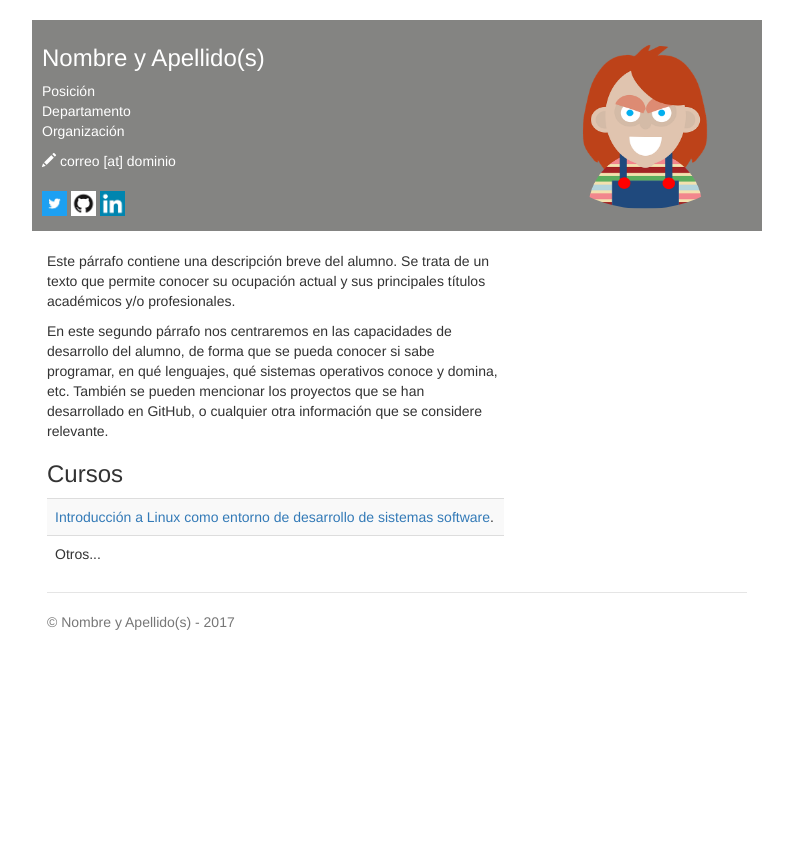
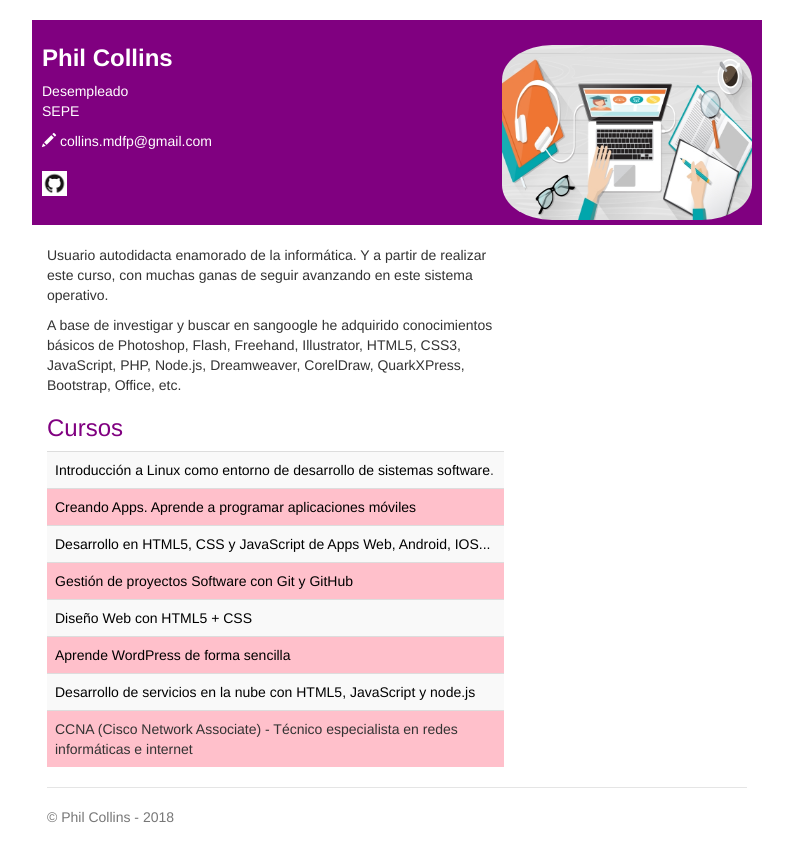
Before and after one commit to collins333/collins333.github.io, a plain HTML site: page index.html in a window 1280 px wide. Shown: the whole page, without its empty margins (243-1036 px from the left). Before the commit the page ends 800 px from the top, so only its background shows below. Drawn offline with nearby package versions, Linux system fonts and the light colour scheme.

Commit message:
tercera versión de la página web

```diff
--- a/css/style.css
+++ b/css/style.css
@@ -29,6 +29,30 @@ body {
   padding-top: 19px;
   color: #777;
   border-top: 1px solid #e5e5e5;
+}
+
+.circulo {
+  border-radius: 20%;
+}
+
+.fondo {
+  background-color: pink;
+}
+
+.nombre {
+  font-weight: bold;
+}
+
+.cursos {
+  color: purple;
+}
+
+.table a {
+  color: black;
+}
+
+.table a:hover {
+  color: blue;
 }
 
 /* Customize container */
@@ -96,7 +120,7 @@ body {
   padding: 5px 10px;
   color: #fff;
   text-align: left;
-  background-color: #848482;
+  background-color: purple;
 }
 
 .header-bar .address {
--- a/index.html
+++ b/index.html
@@ -3,12 +3,12 @@
 <html>
   <head>
     <meta charset="utf-8">
-    <meta name="description" content="Página de ejemplo del MOOC de LINUX - UPM.">
+    <meta name="description" content="Proyecto final del MOOC de LINUX">
     <!--Sustituir por los datos del alumno-->
-    <meta name="author" content="Nombre y Apellido(s)">
+    <meta name="author" content="Phil Collins">
 
     <!--Sustituir por los datos del alumno-->
-    <title>Nombre y Apellido(s)</title>
+    <title>Phil Collins</title>
 
     <link href="css/bootstrap.min.css" rel="stylesheet">
     <link href="css/style.css" rel="stylesheet">
@@ -17,45 +17,50 @@
   <body>
     <div class="container header-bar">
       <!--Sustituir por los datos del alumno-->
-      <h3>Nombre y Apellido(s) <span><img style="width: 214px; height: 164px;" class='img-circle' alt="Nombre y Apellido(s)" src="img/foto.png" align="right"></span></h3>
+      <h3 class="nombre">Phil Collins <span><img style="width: 250px; height: 175px;" class='circulo' alt="Phil Collins" src="img/foto2.png" align="right"></span></h3>
       <p>
         <!--Sustituir por los datos del alumno-->
-        Posición<br>
-        Departamento<br>
-        Organización
+        Desempleado<br>
+        SEPE
       </p>
       <address>
         <!--Sustituir por los datos del alumno-->
-        <span class='glyphicon glyphicon-pencil'></span> correo [at] dominio <br>
+        <span class='glyphicon glyphicon-pencil'></span> collins.mdfp@gmail.com <br>
       </address>
 
       <!--Sustituir por los datos del alumno-->
-      <p><a href="http://twitter.com/usuario" target="blank"><img src="img/twitter-icon.jpg" width=25></a>
+      <!--<p><a href="http://twitter.com/usuario" target="blank"><img src="img/twitter-icon.jpg" width=25></a>-->
       <!--Sustituir por los datos del alumno-->
-      <a href="http://github.com/usuario" target="blank"><img src="img/github-icon.png" width=25></a>
+      <a href="http://github.com/collins333" target="blank"><img src="img/github-icon.png" width=25></a>
       <!--Sustituir por los datos del alumno-->
-      <a href="https://es.linkedin.com/in/usuario" target="blank"><img src="img/linkedin-icon.png" width=25></a>
+      <!--<a href="https://es.linkedin.com/in/usuario" target="blank"><img src="img/linkedin-icon.png" width=25></a>-->
     </div>
 
     <div class="container">
       <div class='row'>
         <div class='col-sm-8'>
           <br>
-          <p>Este párrafo contiene una descripción breve del alumno. Se trata de un texto que permite conocer su ocupación actual y sus principales títulos académicos y/o profesionales.  </p>
+          <p>Usuario autodidacta enamorado de la informática. Y a partir de realizar este curso, con muchas ganas de seguir avanzando en este sistema operativo. </p>
 
-          <p>En este segundo párrafo nos centraremos en las capacidades de desarrollo del alumno, de forma que se pueda conocer si sabe programar, en qué lenguajes, qué sistemas operativos conoce y domina, etc. También se pueden mencionar los proyectos que se han desarrollado en GitHub, o cualquier otra información que se considere relevante.</p>
+          <p>A base de investigar y buscar en sangoogle he adquirido conocimientos básicos de Photoshop, Flash, Freehand, Illustrator, HTML5, CSS3, JavaScript, PHP, Node.js, Dreamweaver, CorelDraw, QuarkXPress, Bootstrap, Office, etc.</p>
 
-          <h3>Cursos</h3>
-          <table class='table table-striped'>
-            <tr><td><a href="https://www.miriadax.net" target="blank">Introducción a Linux como entorno de desarrollo de sistemas software</a>.</td></tr>
-            <tr><td>Otros...</td></tr>
+          <h3 class="cursos">Cursos</h3>
+          <table class='table table-striped fondo'>
+            <tr><td><a href="https://www.miriadax.net/web/introduccion-a-linux-como-entorno-de-desarrollo-de-sistemas-software-2-edicion-" target="blank">Introducción a Linux como entorno de desarrollo de sistemas software</a>.</td></tr>
+            <tr><td><a href="https://www.miriadax.net/web/creando-apps-aprende-a-programar-aplicaciones-moviles-5-edicion-" target="blank">Creando Apps. Aprende a programar aplicaciones móviles</a></td></tr>
+            <tr><td><a href="https://www.miriadax.net/web/html5mooc" target="blank">Desarrollo en HTML5, CSS y JavaScript de Apps Web, Android, IOS...</a></td></tr>
+            <tr><td><a href="https://www.miriadax.net/web/gitmooc" target="blank">Gestión de proyectos Software con Git y GitHub</a></td></tr>
+            <tr><td><a href="https://www.miriadax./web/diseno-web-con-html5-css" target="blank">Diseño Web con HTML5 + CSS</a></td></tr>
+            <tr><td><a href="https://www.miriadax.net/web/aprende-wordpress-de-forma-sencilla-4-edicion-" target="blank">Aprende WordPress de forma sencilla</a></td></tr>
+            <tr><td><a href="https://www.miriadax.net/web/desarrollo-de-servicios-en-la-nube-con-html5-javascript-y-nodejs-2-edicion-" target="blank">Desarrollo de servicios en la nube con HTML5, JavaScript y node.js</a></td></tr>
+            <tr><td>CCNA (Cisco Network Associate) - Técnico especialista en redes informáticas e internet</a></td></tr>
           </table>
         </div>
       </div>
 
       <footer class="footer">
         <!--Sustituir por los datos del alumno-->
-        <p>&copy; Nombre y Apellido(s) - 2017</p>
+        <p>&copy; Phil Collins - 2018</p>
       </footer>
 
     </div>
```
Also changed, not shown: img/foto2.png (added).
